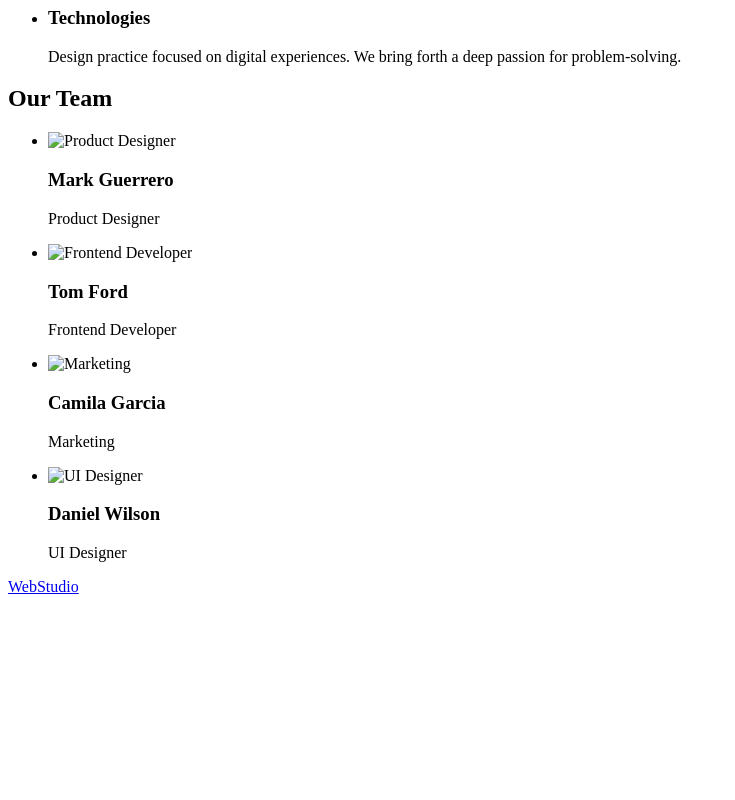
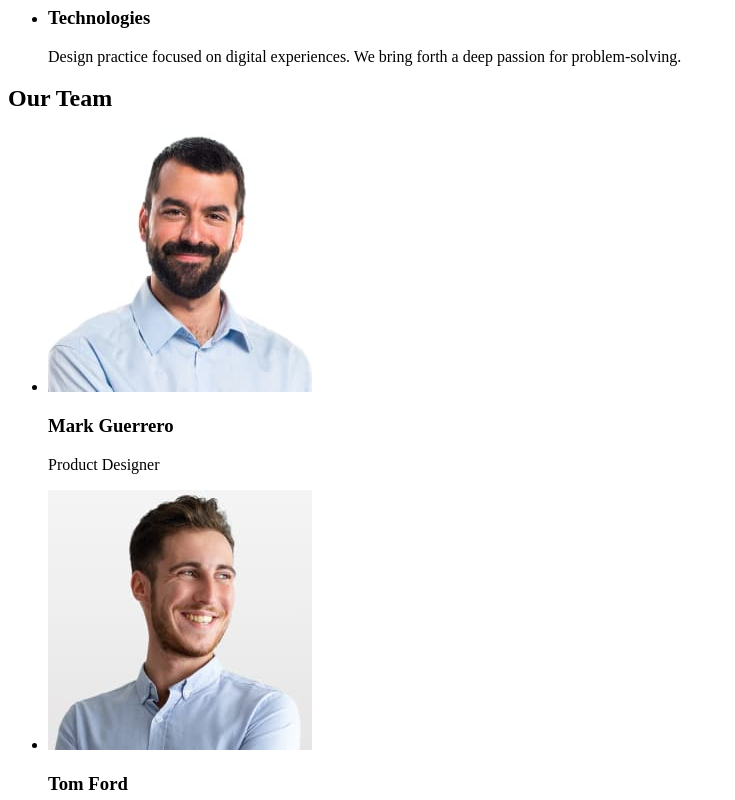
Before and after one commit to Solnichna/goit-markup-hw-01, a plain HTML site: page index.html in a window 1280 px wide. Shown: the part 480-1280 px from the top of the page, without its empty margins (0-735 px from the left). Before the commit the page ends 1084 px from the top, so only its background shows below. Drawn offline with Linux system fonts and the light colour scheme; the site is published under a folder, as on GitHub Pages, so addresses that start at the root find nothing.

Commit message:
230916_Finish1

```diff
--- a/index.html
+++ b/index.html
@@ -59,28 +59,27 @@
             <h2>Our Team</h2>
             <ul>
                 <li>
-                    <img src="/images/Section_OurTeam_img1.jpg"
-                        alt="Product Designer"
+                    <img src="./images/Section_OurTeam_img1.jpg" alt="Product Designer"
                         width="264" height="260"/>
                     <h3>Mark Guerrero</h3>
                     <p>Product Designer</p>
                 </li>
                 <li>
-                    <img src="/images/Section_OurTeam_img2.jpg"
+                    <img src="./images/Section_OurTeam_img2.jpg"
                         alt="Frontend Developer"
                         width="264" height="260"/>
                     <h3>Tom Ford</h3>
                     <p>Frontend Developer</p>
                 </li>
                 <li>
-                    <img src="/images/Section_OurTeam_img3.jpg"
+                    <img src="./images/Section_OurTeam_img3.jpg"
                         alt="Marketing"
                         width="264" height="260"/>
                     <h3>Camila Garcia</h3>
                     <p>Marketing</p>
                 </li>
                 <li>
-                    <img src="/images/Section_OurTeam_img4.jpg"
+                    <img src="./images/Section_OurTeam_img4.jpg"
                         alt="UI Designer"
                         width="264" height="260"/>
                     <h3>Daniel Wilson</h3>
```
